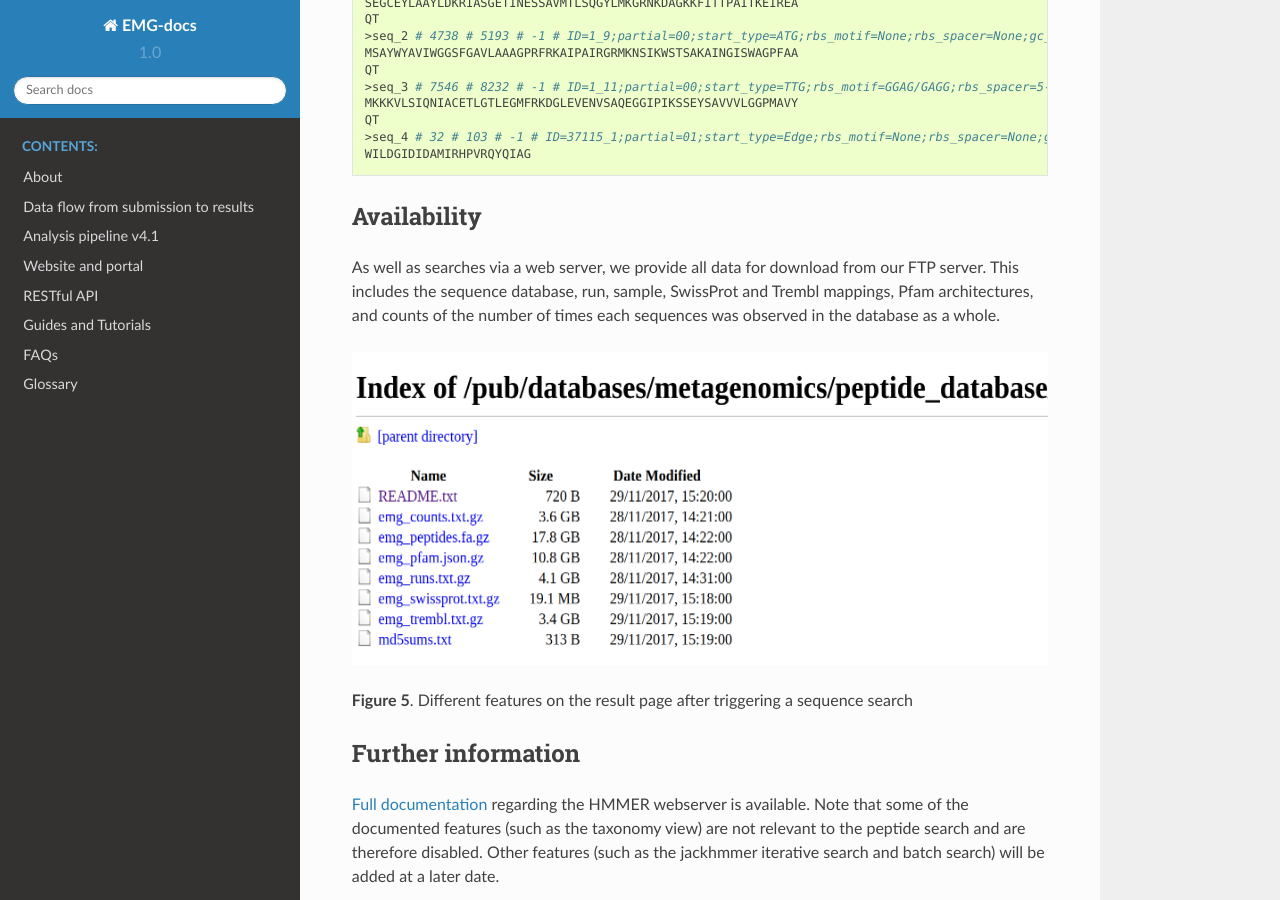
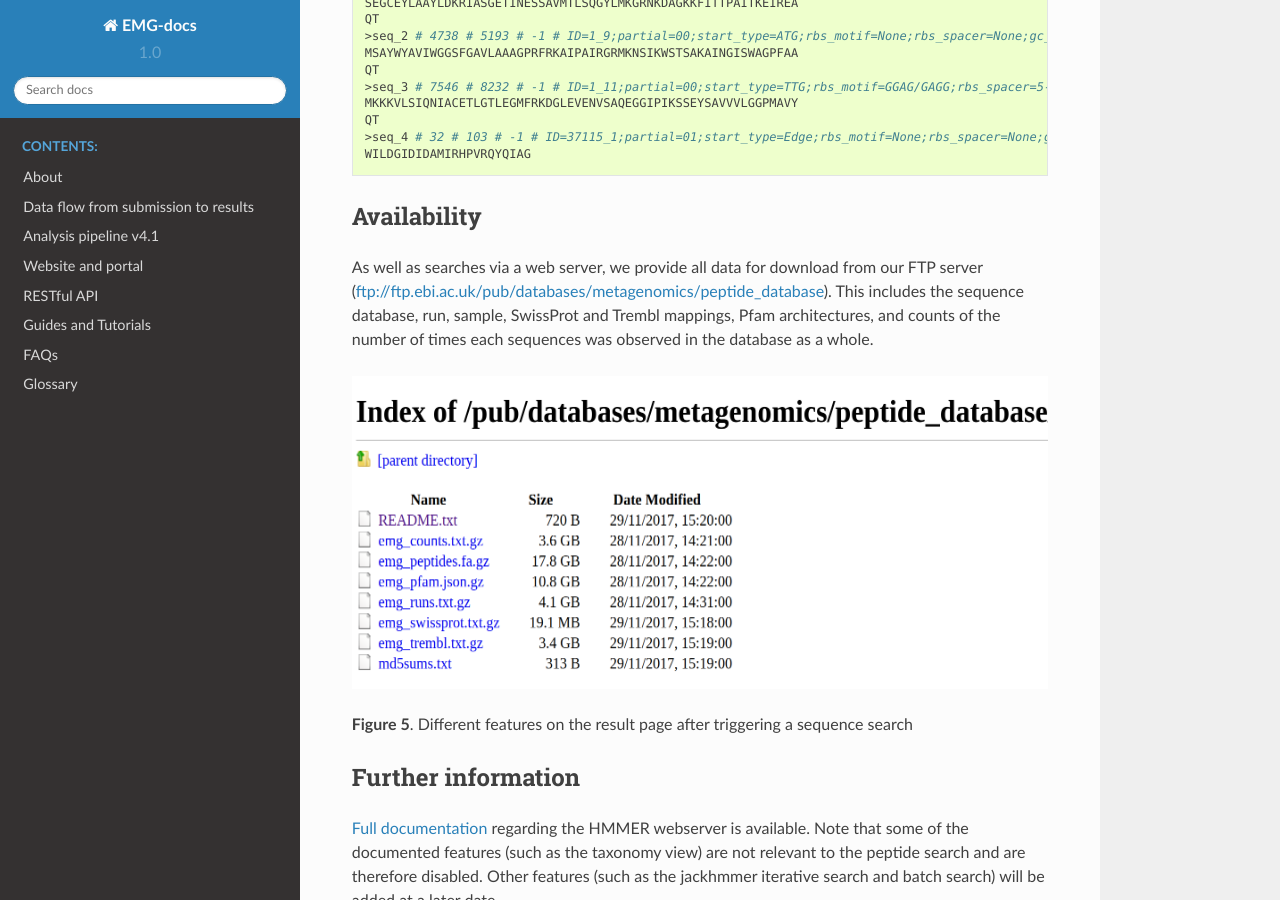
Before and after one commit to EBI-Metagenomics/EMG-docs, a Sphinx documentation site: the page built from docs/sequence-search.rst, in a window 1280 px wide and 900 px high, scrolled down 3159 px. Built offline with Sphinx 7.4.7 and the Read the Docs theme 2.0.0, drawn with Linux system fonts in a browser that asks for light colours.

Commit message:
Added another link to the FTP server.

```diff
--- a/docs/sequence-search.rst
+++ b/docs/sequence-search.rst
@@ -111,8 +111,8 @@ Availability
 ------------
 
 As well as searches via a web server, we
-provide all data for download from our FTP server. This includes
-the sequence database, run, sample, SwissProt and Trembl mappings,
+provide all data for download from our FTP server (ftp://ftp.ebi.ac.uk/pub/databases/metagenomics/peptide_database).
+This includes the sequence database, run, sample, SwissProt and Trembl mappings,
 Pfam architectures, and counts of the number of times each sequences
 was observed in the database as a whole.
 
```
